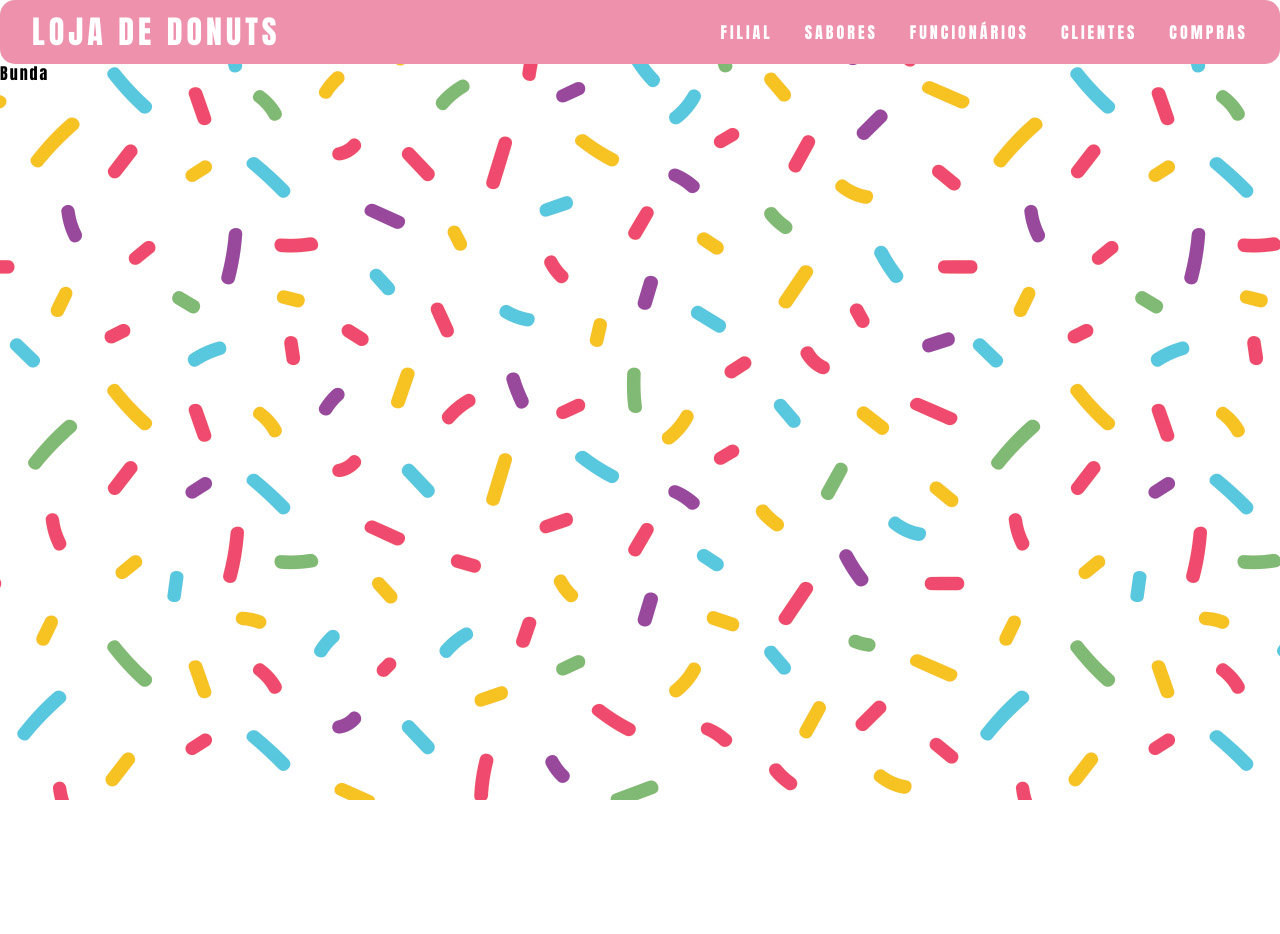
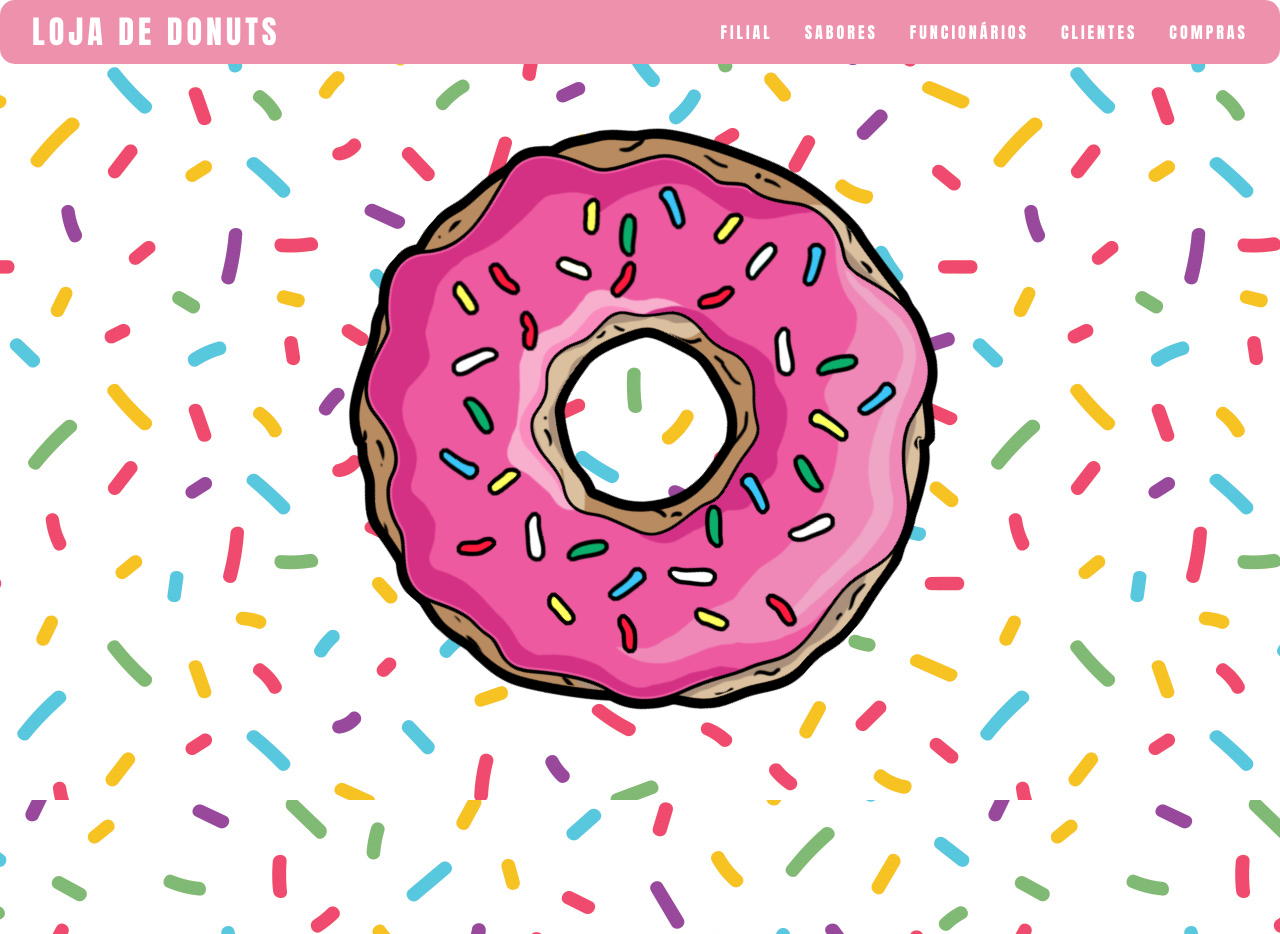
Before and after one commit to gsutavo-f/donut-factory, a React (Vite) app in the folder client/: page / in a window 1280 px wide. Before the commit the page ends 800 px from the top, so only its background shows below. Built offline with nearby package versions, Linux system fonts and the light colour scheme.

Commit message:
spinning donut

```diff
--- /dev/null
+++ b/client/src/components/Donut/Donut.css
@@ -0,0 +1,13 @@
+@keyframes rotate {
+    from {
+        transform: rotate(0deg);
+    }
+
+    to {
+        transform: rotate(360deg);
+    }
+}
+
+.donut {
+    animation: rotate linear infinite 15s;
+}
--- /dev/null
+++ b/client/src/components/Donut/index.tsx
@@ -0,0 +1,13 @@
+import React from 'react';
+import './Donut.css';
+import donutImage from './donut.png';
+
+function Donut() {
+    return (
+        <div className="donut">
+            <img src={donutImage}/>
+        </div>
+    )
+}
+
+export default Donut;
--- /dev/null
+++ b/client/src/pages/Inicio/Inicio.css
@@ -0,0 +1,7 @@
+.donutbox {
+    width: 100vw;
+    height: 90vh;
+    display: flex;
+    align-items: center;
+    justify-content: center;
+}
--- a/client/src/pages/Inicio/index.tsx
+++ b/client/src/pages/Inicio/index.tsx
@@ -1,5 +1,10 @@
+import Donut from '../../components/Donut';
+import '../../pages/Inicio/Inicio.css';
+
 export default function Inicio() {
   return (
-    <>Bunda</>
+    <div className="donutbox">
+      <Donut />
+    </div>
   );
 }
```
Also changed, not shown: client/src/components/Donut/donut.png (added).
